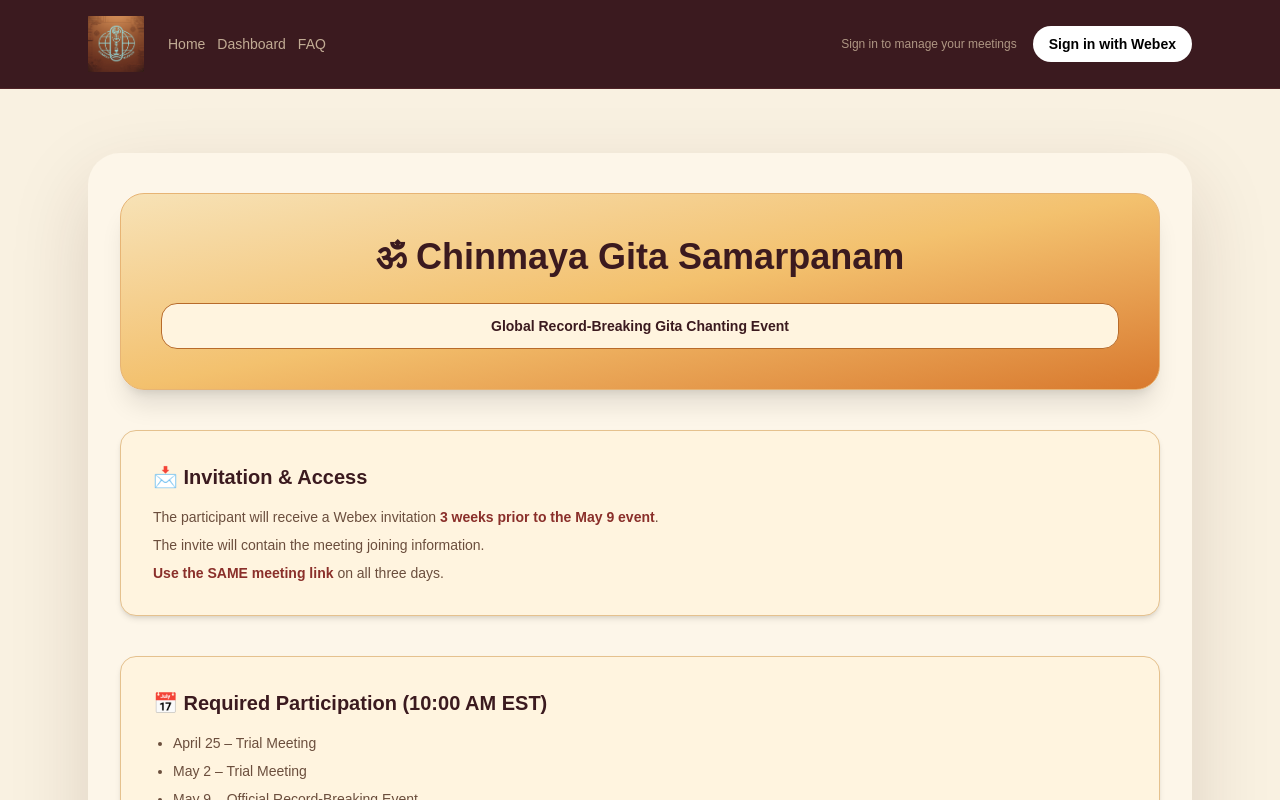
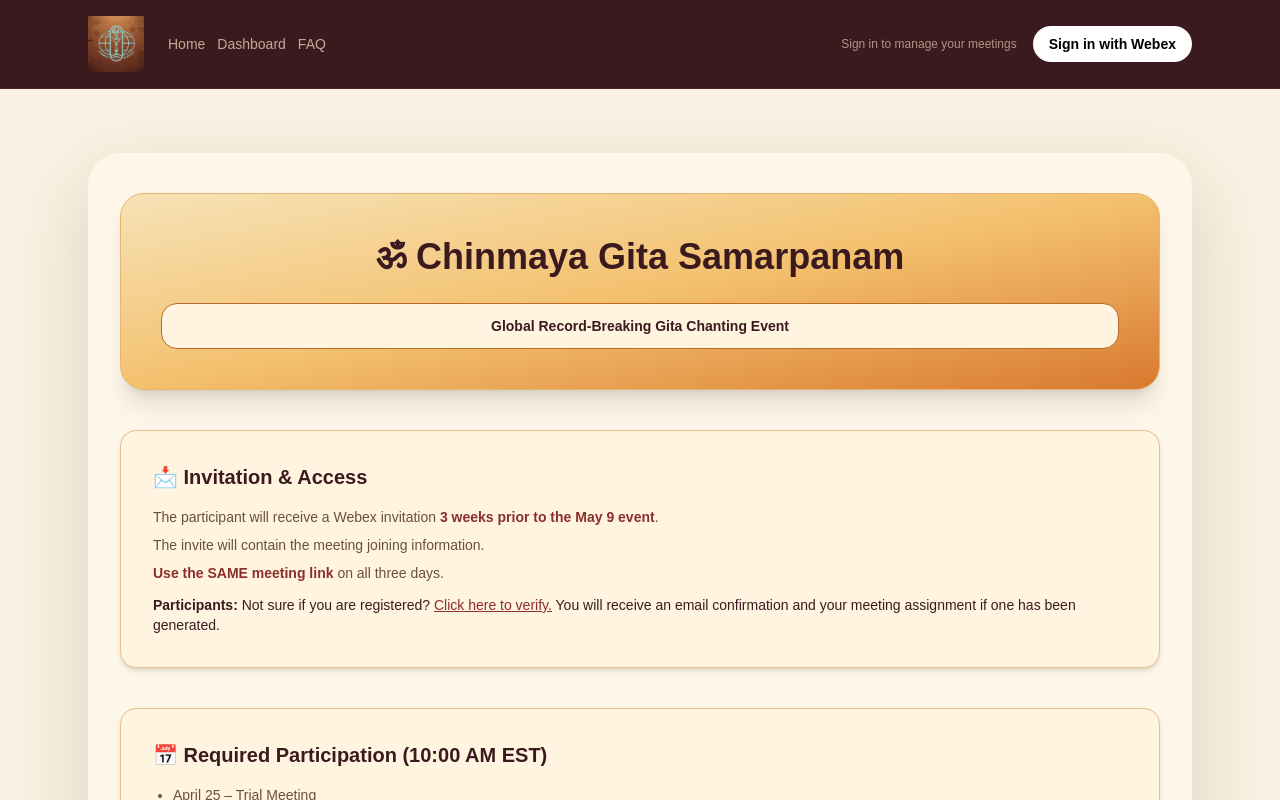
Before and after one commit to iamgoutham/webexwebex-event-admin, a Next.js app: page /participant-instructions in a window 1280 px wide. Shown: the top 800 px of the page. Built offline with nearby package versions, Linux system fonts and the light colour scheme; no server answers.

Commit message:
feat: add participant registration verification link to instructions page for improved user guidance

```diff
--- a/src/app/participant-instructions/page.tsx
+++ b/src/app/participant-instructions/page.tsx
@@ -38,6 +38,18 @@
               Use the SAME meeting link
             </span>{" "}
             on all three days.
+          </p>
+          <p className="mt-3 text-sm text-[#3b1a1f]">
+            <strong>Participants:</strong>{" "}
+            Not sure if you are registered?{" "}
+            <a
+              href="/confirm-registration"
+              className="text-[#8a2f2a] underline hover:text-[#5c2a2d]"
+            >
+              Click here to verify.
+            </a>{" "}
+            You will receive an email confirmation and your meeting assignment if
+            one has been generated.
           </p>
         </div>
       </section>
```
